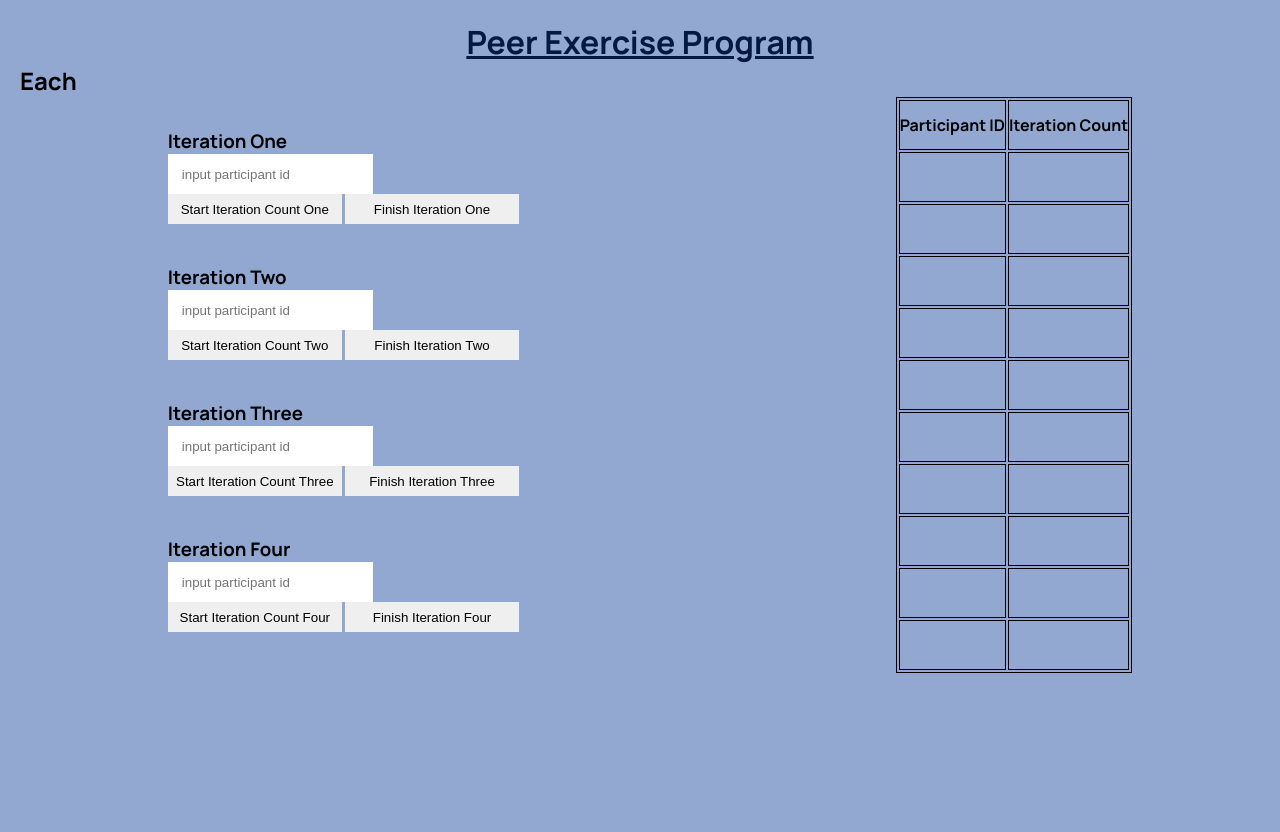
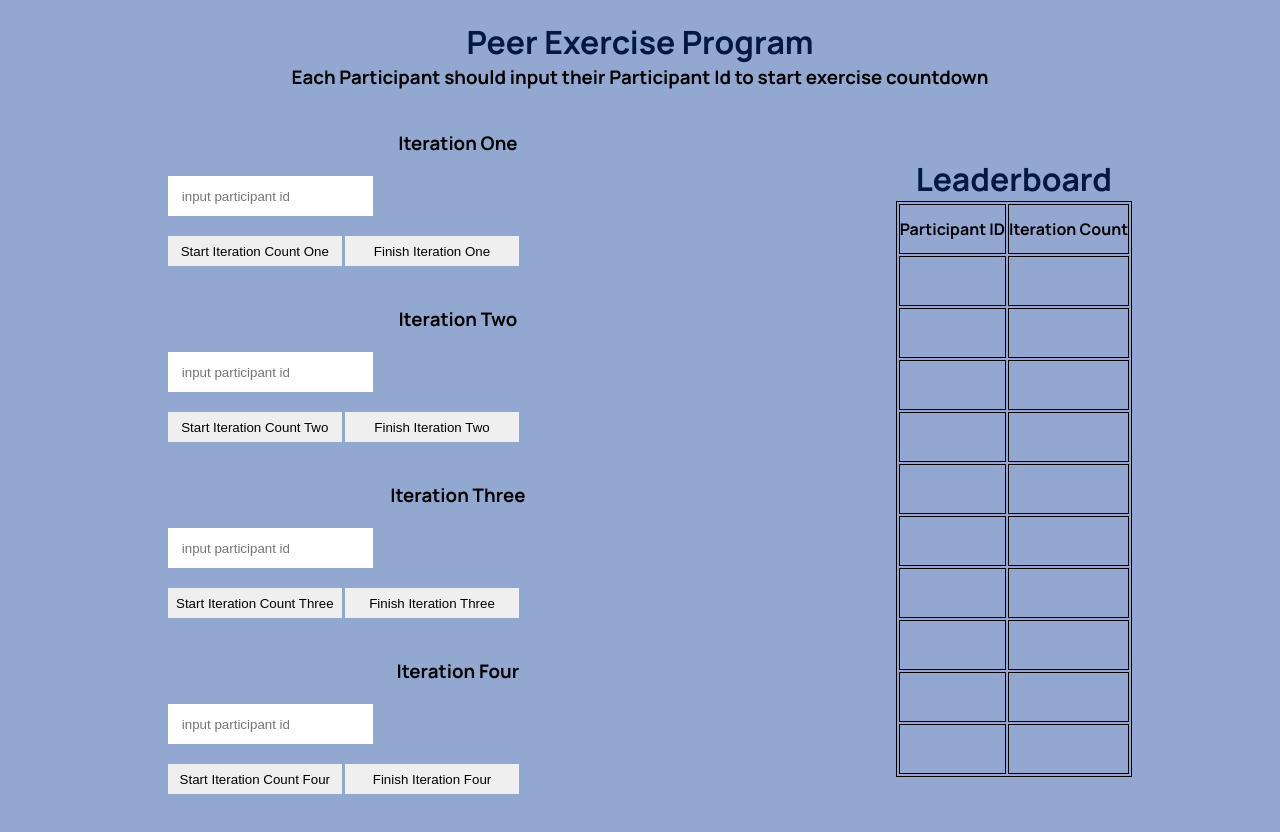
Before and after one commit to godswilludoh/web3BridgeAssessment, a plain HTML site: page index.html in a window 1280 px wide. Before the commit the page ends 800 px from the top, so only its background shows below. Drawn offline with Linux system fonts and the light colour scheme.

Commit message:
made changes to the leaderboard table and added some count functionality for leaderboard in js file

```diff
--- a/index.html
+++ b/index.html
@@ -9,7 +9,7 @@
 </head>
 <body>
     <h1>Peer Exercise Program</h1>
-    <h2>Each </h2>
+    <h3>Each Participant should input their Participant Id to start exercise countdown</h3>
     <div class="container">
         <div class="iteration">
             <div class='iteration-one'>
@@ -45,6 +45,7 @@
             </div>
         </div>
         <div class='leaderboard'>
+            <h1>Leaderboard</h1>
               <table>
                 <tr>
                   <th>Participant ID</th>
--- a/style.css
+++ b/style.css
@@ -14,8 +14,12 @@ body{
 
 h1{
     text-align: center;
-    text-decoration: underline;
     color: rgb(3, 25, 65);
+}
+
+h3{
+    text-align: center;
+    margin-bottom:20px;
 }
 
 .container{
```
